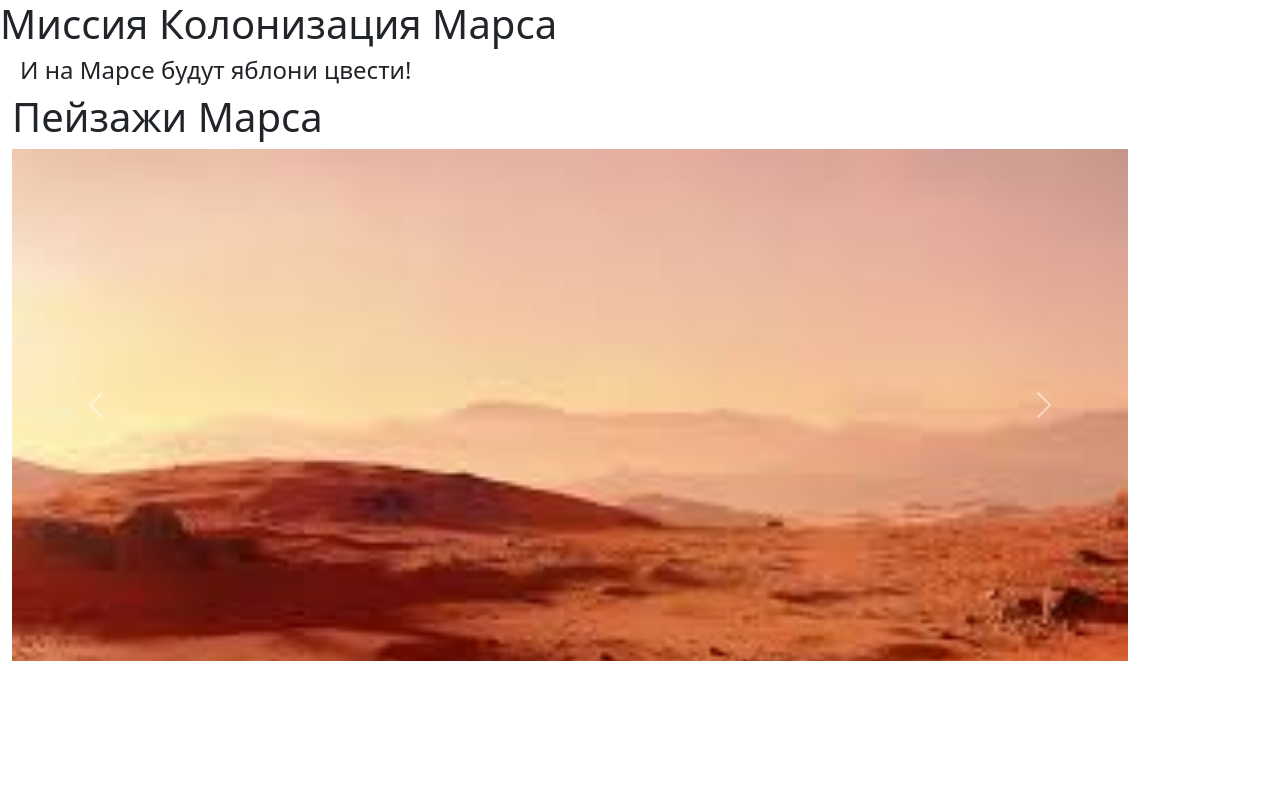
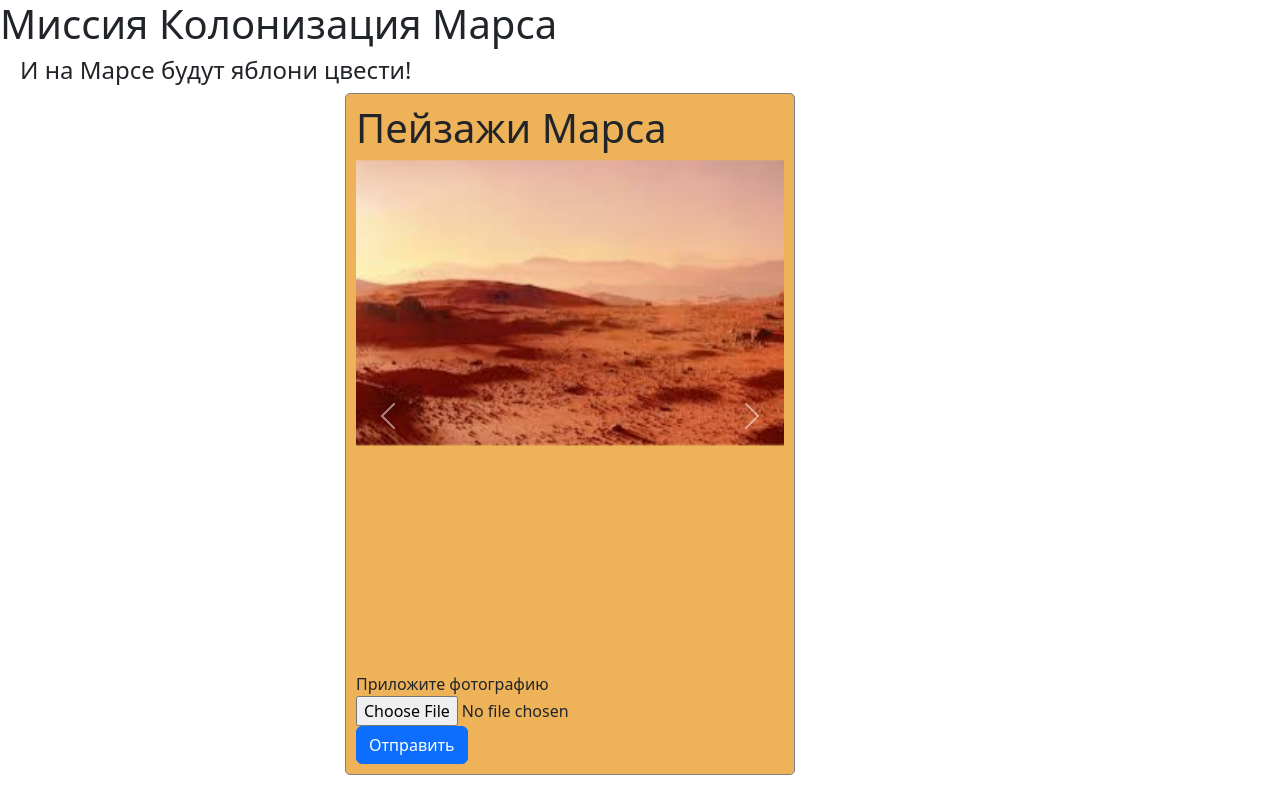
Before and after one commit to okumuralapis/html_web, a Flask app: page /carousel in a window 1280 px wide. Run offline with Flask 3, Linux system fonts and the light colour scheme.

Commit message:
Галерея с загрузкой

```diff
--- a/1.py
+++ b/1.py
@@ -1,11 +1,20 @@
-from flask import Flask, render_template
-
+from flask import Flask, render_template, request
 
 app = Flask(__name__)
 
-@app.route('/carousel')
+cnt_pic = 3
+
+
+@app.route('/carousel', methods=['POST', 'GET'])
 def carousel():
-    return render_template('hehe.html')
+    global cnt_pic
+    if request.method == 'GET':
+        return render_template('hehe.html')
+    elif request.method == 'POST':
+        file = request.files['file']
+        cnt_pic += 1
+        file.save(f'static/img/{cnt_pic}.png')
+        return render_template('hehe.html', new=f'static/img/{cnt_pic}.png')
 
 
 if __name__ == '__main__':
--- a/static/css/style.css
+++ b/static/css/style.css
@@ -14,3 +14,12 @@ background-position: center;
 .container {
 position: absolute;
 }
+form.login_form {
+    margin-left: auto;
+    margin-right: auto;
+    max-width: 450px;
+    background-color: #EEB259;
+    border: 1px solid gray;
+    border-radius: 5px;
+    padding: 10px;
+}
--- a/templates/base.html
+++ b/templates/base.html
@@ -3,7 +3,6 @@
 <head>
     <meta charset="UTF-8">
     <link rel="stylesheet" type="text/css" href="static/css/style.css"/>
-    <link rel="stylesheet" type="text/css" href="/static/css/style.css"/>
     <link href="https://cdn.jsdelivr.net/npm/bootstrap@5.3.3/dist/css/bootstrap.min.css"
           rel="stylesheet" integrity="sha384-QWTKZyjpPEjISv5WaRU9OFeRpok6YctnYmDr5pNlyT2bRjXh0JMhjY6hW+ALEwIH"
           crossorigin="anonymous">
--- a/templates/hehe.html
+++ b/templates/hehe.html
@@ -1,6 +1,8 @@
 {% extends "base.html" %}
 
 {% block content %}
+<div>
+    <form class="login_form" method="post" enctype="multipart/form-data">
         <h1>Пейзажи Марса</h1>
         <div id="carouselExampleRide" class="carousel slide" data-bs-ride="true">
             <div class="carousel-inner">
@@ -13,14 +15,28 @@
                 <div class="carousel-item">
                     <img src="/static/img/third.png" class="d-block w-100" alt="...">
                 </div>
+                {% if new %}
+                    <div class="carousel-item">
+                        <img src={{new}} class="d-block w-100" alt="...">
                     </div>
-      <button class="carousel-control-prev" type="button" data-bs-target="#carouselExampleRide" data-bs-slide="prev">
+                {% endif %}
+            </div>
+            <button class="carousel-control-prev" type="button" data-bs-target="#carouselExampleRide"
+                    data-bs-slide="prev">
                 <span class="carousel-control-prev-icon" aria-hidden="true"></span>
                 <span class="visually-hidden">Previous</span>
             </button>
-      <button class="carousel-control-next" type="button" data-bs-target="#carouselExampleRide" data-bs-slide="next">
+            <button class="carousel-control-next" type="button" data-bs-target="#carouselExampleRide"
+                    data-bs-slide="next">
                 <span class="carousel-control-next-icon" aria-hidden="true"></span>
                 <span class="visually-hidden">Next</span>
             </button>
         </div>
+        <div class="form-group">
+            <label for="photo">Приложите фотографию</label>
+            <input type="file" class="form-control-file" id="photo" name="file">
+        </div>
+        <button type="submit" class="btn btn-primary">Отправить</button>
+    </form>
+</div>
 {% endblock %}
```
Lines whose indentation alone changed are shown as unchanged.
